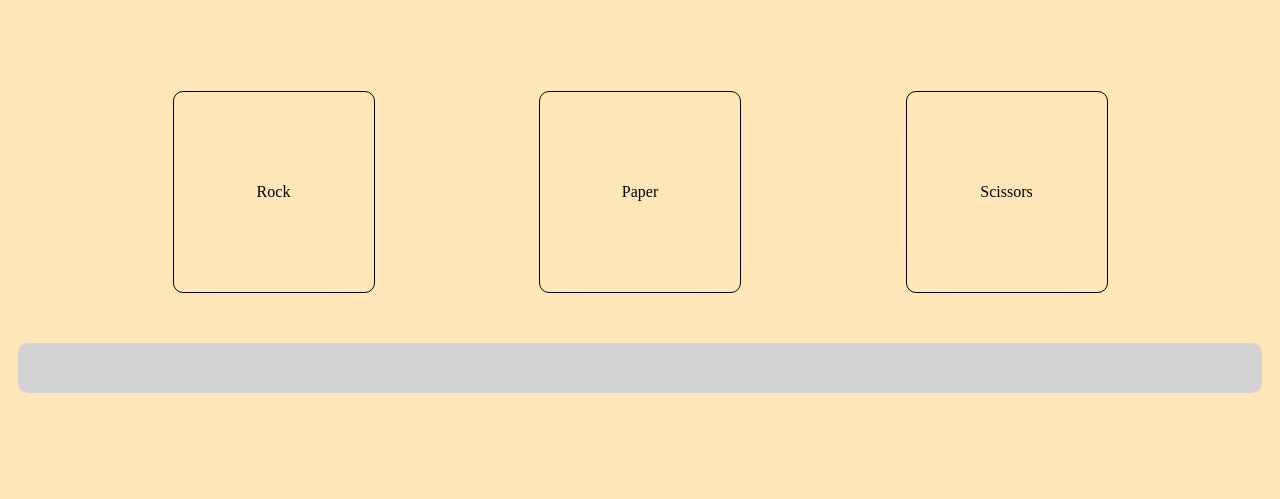
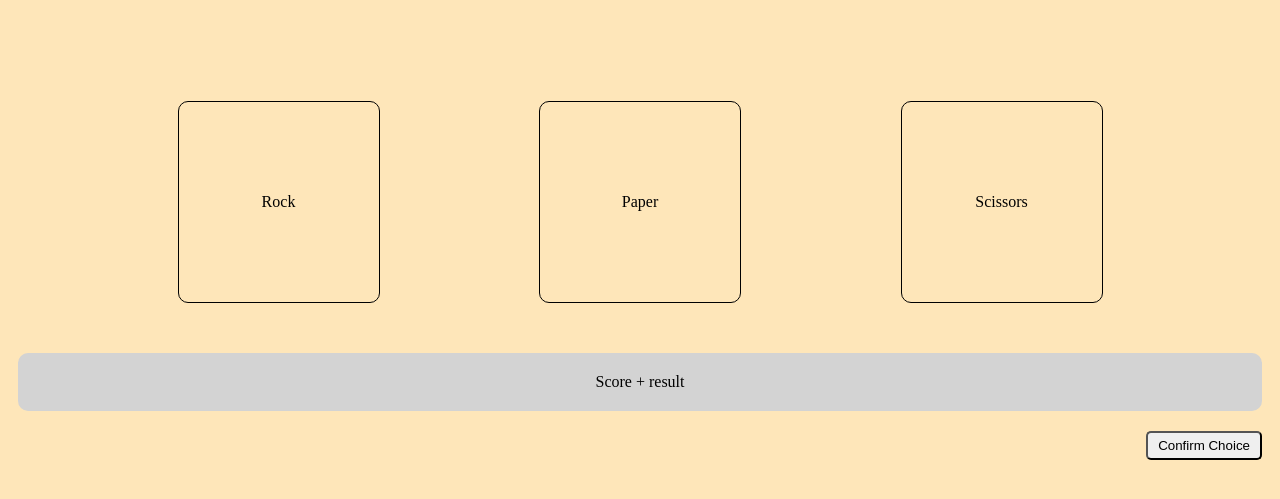
Before and after one commit to withKev/odin-rock-paper-scissors, a plain HTML site: page index.html in a window 1280 px wide. Shown: the part 147-646 px from the top of the page. Drawn offline with Linux system fonts and the light colour scheme.

Commit message:
Changed code to create UI choices from array

```diff
--- a/index.html
+++ b/index.html
@@ -5,18 +5,18 @@
     <meta name="viewport" content="width=device-width, initial-scale=1.0" />
     <title>Rock Paper Scissors!</title>
     <link rel="stylesheet" type="text/css" href="style.css" />
-    <!-- <script src="rock-paper-scissors.js" defer></script> -->
+    <script src="rock-paper-scissors.js" defer></script>
   </head>
   <body>
     <header class="header">
       <h1 class="title">Let's Play Rock Paper Scissors!</h1>
     </header>
-    <div class="content">
-      <div class="rock">Rock</div>
-      <div class="paper">Paper</div>
-      <div class="scissors">Scissors</div>
+    <div class="content"></div>
+    <div class="output">Score + result</div>
+    <div class="buttons">
+      <button class="confirm">Confirm Choice</button>
     </div>
-    <div class="output"></div>
+
     <footer class="footer"></footer>
   </body>
 </html>
--- a/rock-paper-scissors.js
+++ b/rock-paper-scissors.js
@@ -79,4 +79,31 @@ function game(numberOfGames) {
   return result;
 }
 
-game(5);
+const userChoices = ["Rock", "Paper", "Scissors"];
+const content = document.querySelector(".content");
+
+function createDiv(choice) {
+  const div = document.createElement("div");
+  div.classList.add(choice.toLowerCase());
+  div.textContent = choice;
+  content.appendChild(div);
+}
+
+userChoices.forEach((choice) => {
+  createDiv(choice);
+});
+
+let gameOver = false; // if gameOver = true, show playAgain button
+
+function addPlayAgainButton() {
+  const buttons = document.querySelector(".buttons");
+  const playAgainButton = document.createElement("button");
+  playAgainButton.classList.add("playAgain");
+  playAgainButton.textContent = "Play Again";
+
+  buttons.appendChild(playAgainButton);
+}
+
+if (gameOver === true) {
+  addPlayAgainButton();
+}
--- a/style.css
+++ b/style.css
@@ -1,5 +1,6 @@
 body {
   background-color: #fee6b9;
+  padding: 10px;
 }
 
 .header {
@@ -34,12 +35,20 @@ body {
   max-height: 100px;
   min-height: 50px;
   padding: 20px;
-  margin-left: 10px;
-  margin-right: 10px;
   box-sizing: border-box;
   border-radius: 10px;
   margin-top: 50px;
   text-align: center;
+}
+
+.buttons {
+  margin-top: 20px;
+  text-align: right;
+}
+
+button {
+  padding: 5px 10px;
+  border-radius: 5px;
 }
 
 @media (max-width: 600px) {
```
